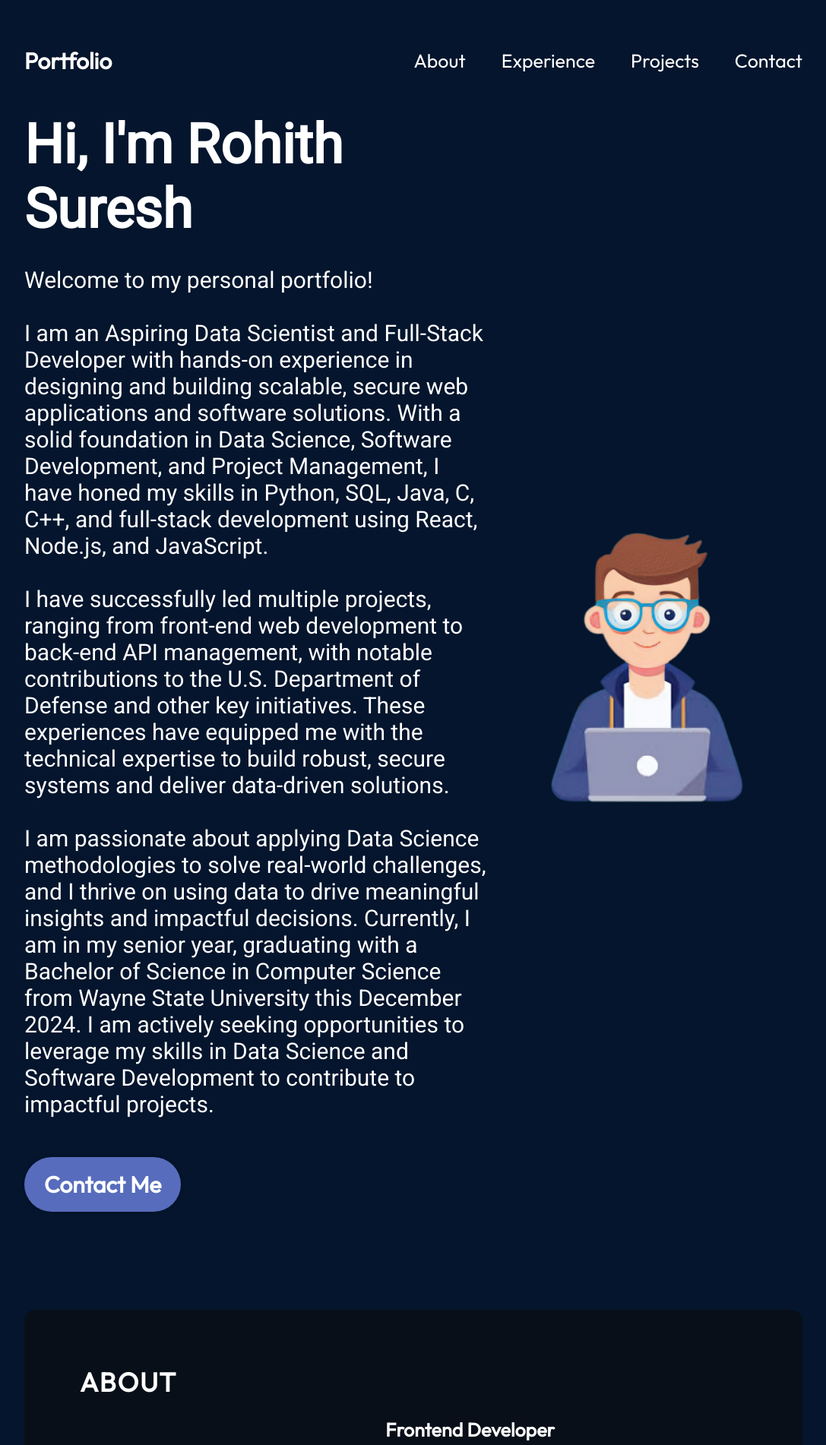
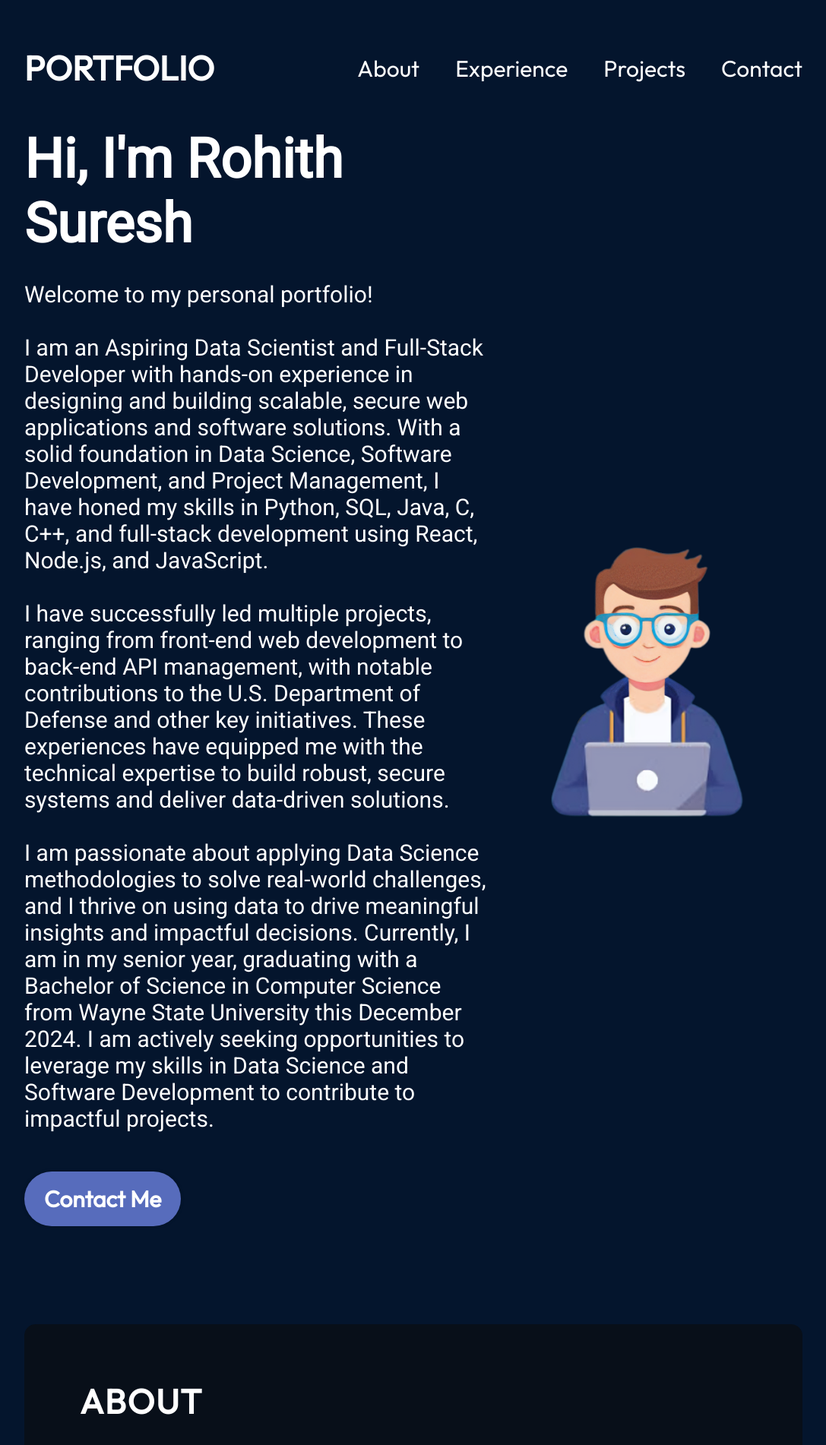
Before and after one commit to rohithl5442/Rohith-Portfolio, a React (Vite) app in the folder react-portfolio/: page / in a window 1280 px wide. Shown: the top 1902 px of the page at 76% size, without its empty margins (96-1183 px from the left). Built offline with nearby package versions, Linux system fonts and the light colour scheme.

Commit message:
Headings size fix

```diff
--- a/react-portfolio/src/components/About/About.module.css
+++ b/react-portfolio/src/components/About/About.module.css
@@ -13,7 +13,7 @@
 
 .title {
     color: var(--color-text);
-    font-size: 35px;
+    font-size: 45px;
     font-weight: 700;
     letter-spacing: 1.75px;
     text-transform: uppercase;
--- a/react-portfolio/src/components/Experience/Experience.jsx
+++ b/react-portfolio/src/components/Experience/Experience.jsx
@@ -8,7 +8,7 @@ import { getImageUrl } from '../../utils';
 export const Experience = () => {
   return (
   <section className ={styles.container} id="experience">
-    <h2 className ={styles.title}>Experience</h2>
+    <h2 className ={styles.title}>Experience <br /><br /></h2>
     <div className ={styles.content}>
         <div className ={styles.skills}>
             {skills.map((skill, id) => {
--- a/react-portfolio/src/components/Experience/Experience.module.css
+++ b/react-portfolio/src/components/Experience/Experience.module.css
@@ -9,7 +9,8 @@
 
 .title {
     color: var(--color-text);
-    font-size: 35px;
+    font-size: 45px;
+
     font-weight: 700;
     letter-spacing: 1.75px;
     text-transform: uppercase;
--- a/react-portfolio/src/components/Navbar/Navbar.jsx
+++ b/react-portfolio/src/components/Navbar/Navbar.jsx
@@ -9,7 +9,7 @@ export const Navbar = () => {
   return (
     <nav className={styles.navbar}>
       <a className={styles.title} href="/">
-        Portfolio
+        PORTFOLIO
       </a>
       <div className={styles.menu}>
         <img
--- a/react-portfolio/src/components/Navbar/Navbar.module.css
+++ b/react-portfolio/src/components/Navbar/Navbar.module.css
@@ -11,7 +11,7 @@
 }
 
 .title {
-  font-size: 30px;
+  font-size: 45px;
   font-weight: 600;
   text-decoration: none;
   color: var(--color-text);
@@ -33,7 +33,7 @@
 }
 
 .menuItems a {
-  font-size: 25px;
+  font-size: 30px;
   color: var(--color-text);
   text-decoration: none;
 }
--- a/react-portfolio/src/components/Projects/Projects.module.css
+++ b/react-portfolio/src/components/Projects/Projects.module.css
@@ -8,7 +8,7 @@
 }
 
 .title {
-  font-size: 35px;
+  font-size: 45px;
   font-weight: 700;
   letter-spacing: 1.75px;
   text-transform: uppercase;
```
